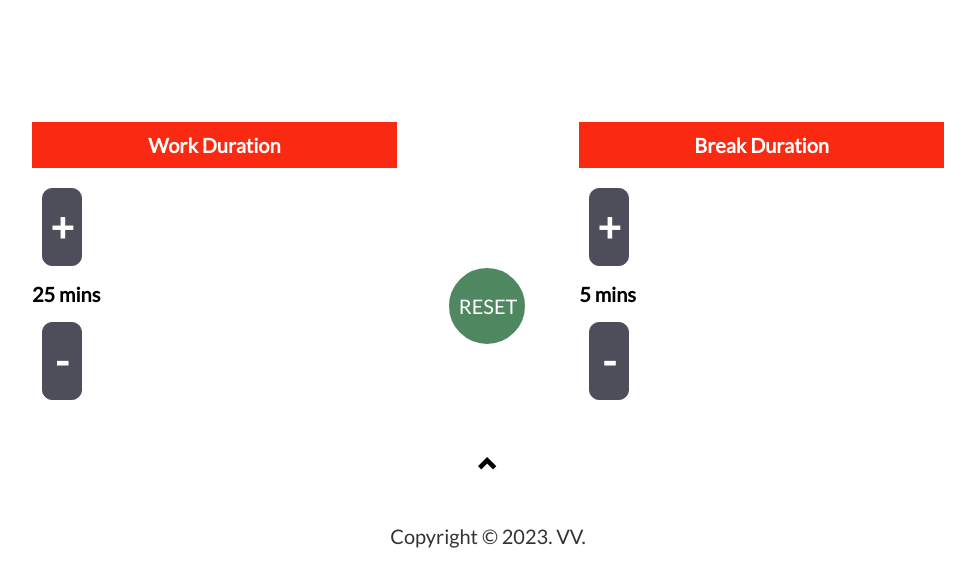
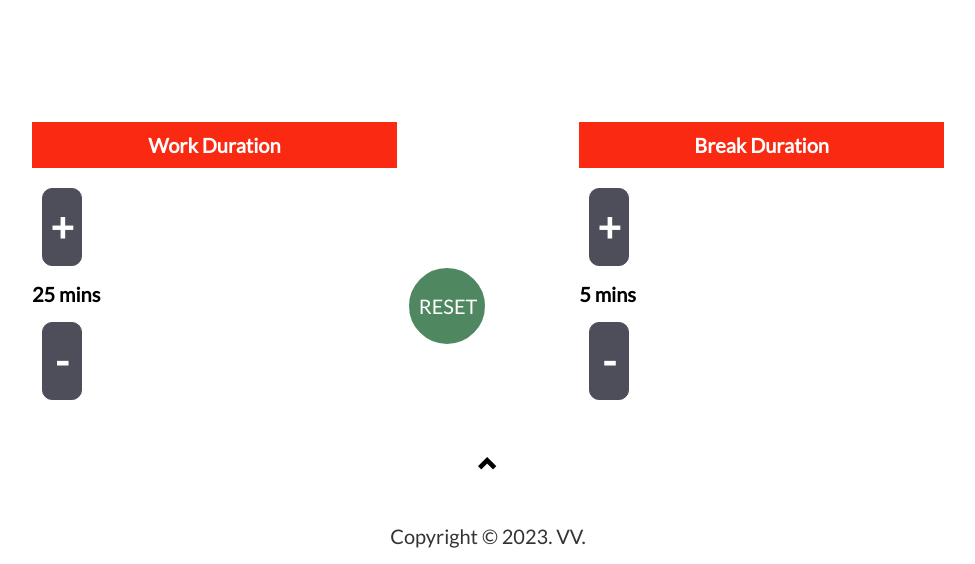
Before and after one commit to viviancodes/viviancodes.github.io, a plain HTML site: page index.html in a window 1280 px wide. Shown: the part 1529-2093 px from the top of the page, without its empty margins (152-1127 px from the left). Drawn offline with nearby package versions, Linux system fonts and the light colour scheme.

Commit message:
Margin Update - Pomodoro

```diff
--- a/index.html
+++ b/index.html
@@ -296,7 +296,7 @@ font-family: 'Merriweather', serif;
             <button class="btn-settings" id="work-minus">-</button>
         </div>
 
-        <button id="reset" class="btn" style="margin-left: 50px;">RESET</button>
+        <button id="reset" class="btn" style="margin-right: 45px;">RESET</button>
 
         <div id="break">
             <p>Break Duration</p>
```
